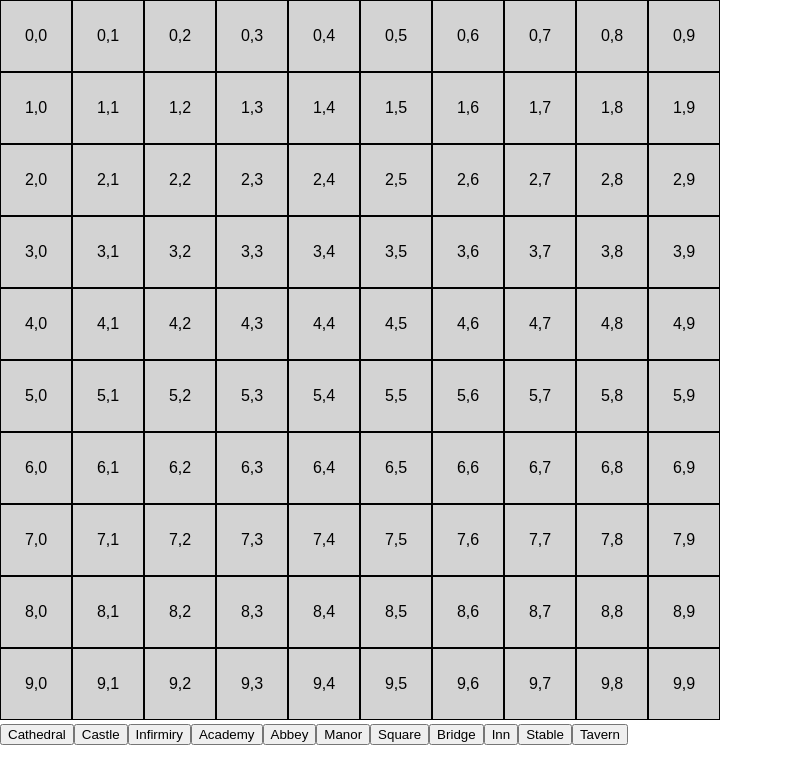
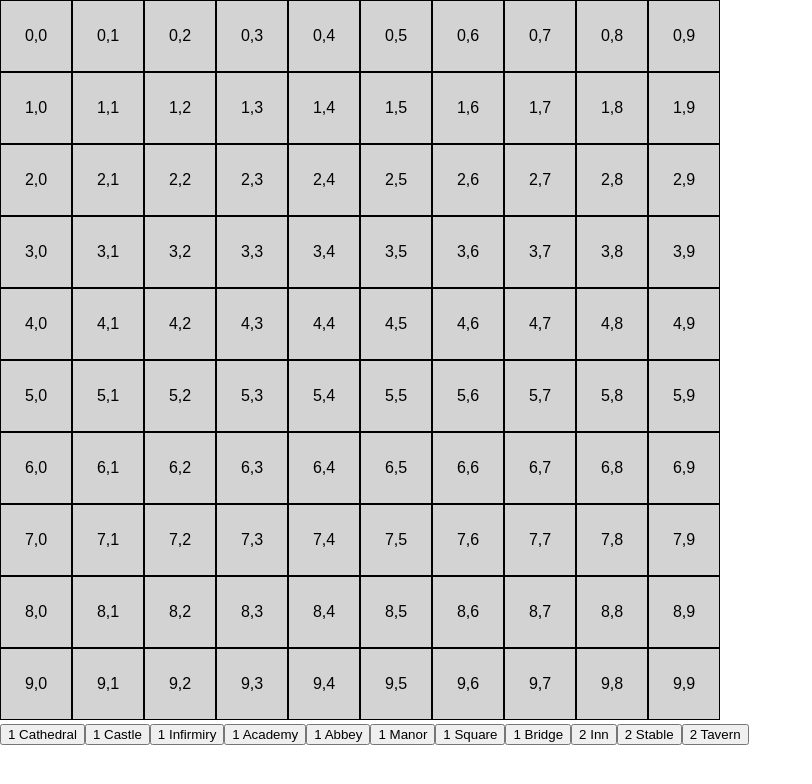
Before and after one commit to JoniBach/svelte-cathedral, a SvelteKit app: page /v4 in a window 1280 px wide. Shown: the top 784 px of the page, without its empty margins (0-812 px from the left). Built offline with nearby package versions, Linux system fonts and the light colour scheme.

Commit message:
limmiting piece counts

```diff
--- a/src/routes/v4/+page.svelte
+++ b/src/routes/v4/+page.svelte
@@ -5,6 +5,9 @@
 	let grid = [];
 	const columns = 10;
 	const rows = 10;
+
+	// Track how many times each piece is placed
+	let pieceCounts = Object.fromEntries(PIECES.map((piece) => [piece.name, 0]));
 
 	// Initialize the grid
 	const handleGrid = () => {
@@ -23,7 +26,15 @@
 	const activateCells = (baseIndex) => {
 		if (!activePiece) return;
 
+		// Check if the piece has reached its placement limit
+		if (pieceCounts[activePiece.name] >= activePiece.count) {
+			alert(`${activePiece.name} has reached its placement limit.`);
+			return;
+		}
+
 		const [baseRow, baseCol] = grid[baseIndex].cell;
+
+		let placed = false;
 
 		grid = grid.map((cell) => {
 			const [row, col] = cell.cell;
@@ -34,12 +45,20 @@
 					(pieceCell) => pieceCell.cell[0] === row - baseRow && pieceCell.cell[1] === col - baseCol
 				)
 			) {
-				return { ...cell, id: cell.id === activePiece.name ? 'default' : activePiece.name };
+				if (cell.id === 'default') {
+					placed = true; // Mark that placement occurred
+					return { ...cell, id: activePiece.name };
+				}
 			}
 			return cell;
 		});
 
-		calculateAndShadeArea(); // Recalculate the shaded area
+		if (placed) {
+			pieceCounts[activePiece.name]++; // Increment placement count
+			calculateAndShadeArea(); // Recalculate the shaded area
+		} else {
+			alert(`Cannot place ${activePiece.name} here.`);
+		}
 	};
 
 	// Handle hover state for a group of cells
@@ -180,8 +199,12 @@
 	{#each PIECES as piece}
 		<button
 			class={activePiece?.name === piece.name ? 'active' : ''}
-			on:click={() => togglePiece(piece)}>{piece.name}</button
+			on:click={() => togglePiece(piece)}
+			disabled={pieceCounts[piece.name] >= piece.count}
 		>
+			{piece.count - pieceCounts[piece.name]}
+			{piece.name}
+		</button>
 	{/each}
 </div>
 
```
